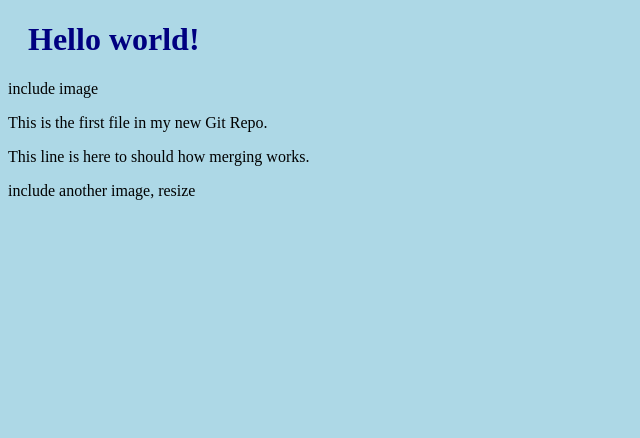
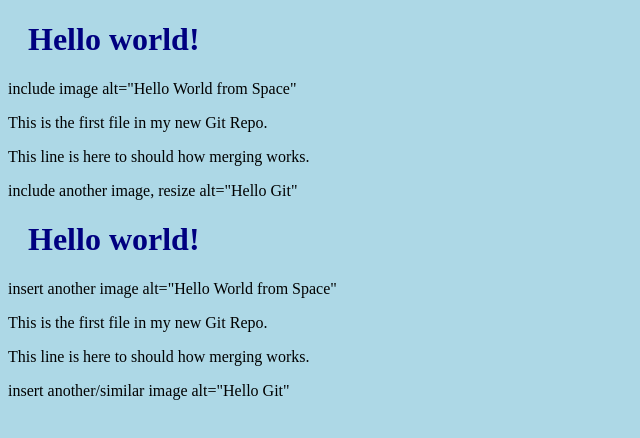
Before and after one commit to K1ugg/hello-world, a plain HTML site: page index.html in a window 1280 px wide. Shown: the whole page, without its empty margins (0-640 px from the left). Drawn offline with Linux system fonts and the light colour scheme.

Commit message:
Update index.html with basic meta
Added some meta tags to index.html

```diff
--- a/index.html
+++ b/index.html
@@ -1,16 +1,26 @@
 <!DOCTYPE html>
 <html>
+<html lang="en">
 <head>
 <title>Hello World!</title>
 <link rel="stylesheet" href="bluestyle.css">
+  <meta charset="UTF-8">
+  <title>Hello World!</title>
+  <meta name="viewport" content="width=device-width, initial-scale=1">
+  <link rel="stylesheet" href="bluestyle.css">
 </head>
 <body>
 
 <h1>Hello world!</h1>
-<div>include image</div>
+<div>include image alt="Hello World from Space"</div>
 <p>This is the first file in my new Git Repo.</p>
 <p>This line is here to should how merging works.</p>
-<div>include another image, resize</div>
+<div>include another image, resize alt="Hello Git"</div>
+  <h1>Hello world!</h1>
+  <div>insert another image alt="Hello World from Space"</div>
+  <p>This is the first file in my new Git Repo.</p>
+  <p>This line is here to should how merging works.</p>
+  <div>insert another/similar image alt="Hello Git"</div>
 
 </body>
 </html>
```
